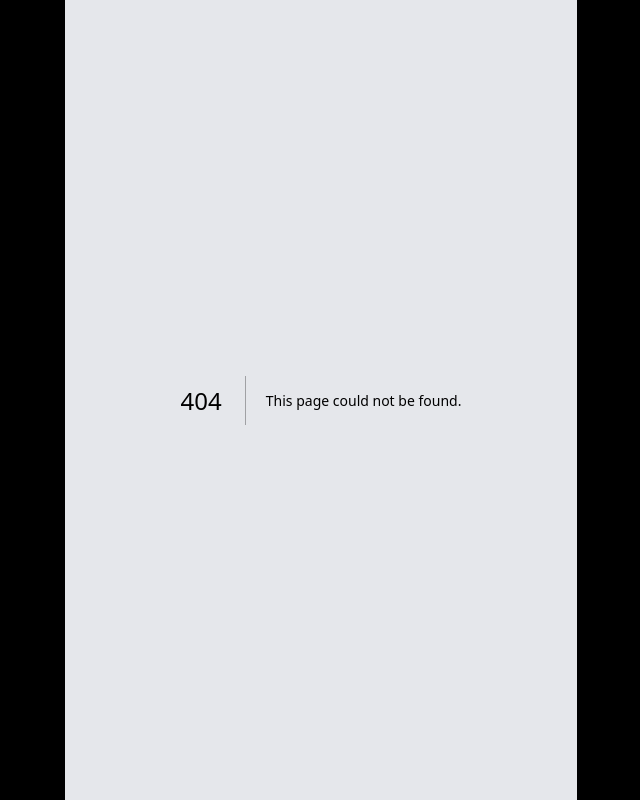
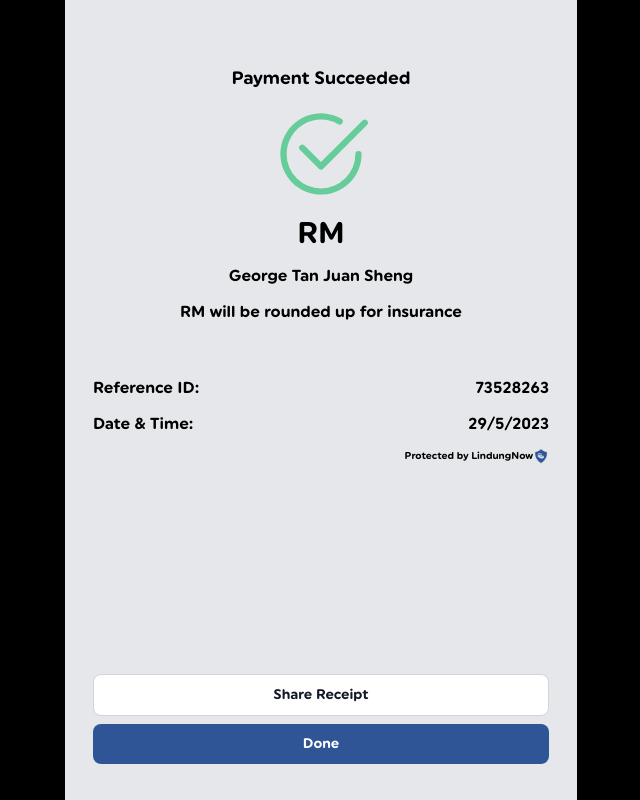
Before and after one commit to GeorgeTan615/PayHack-TwentyK, a Next.js app: page /pay3 in a window 1280 px wide. Before the commit this address had no page. Shown: the whole page, without its empty margins (319-959 px from the left). Built offline with nearby package versions, Linux system fonts and the light colour scheme.

Commit message:
Added pay3

```diff
--- a/src/pages/pay1.tsx
+++ b/src/pages/pay1.tsx
@@ -16,7 +16,7 @@ const Pay1 = () =>{
 					query: { amount: amount },
 				}} className="self-center"
 			>
-		  		<button type="button" className="mt-5 text-white bg-blue-700 hover:bg-blue-800 focus:ring-4 focus:ring-blue-300 font-medium rounded-lg text-sm px-5 py-2.5 mr-2 mb-2 dark:bg-blue-600 dark:hover:bg-blue-700 focus:outline-none dark:focus:ring-blue-800">Next</button>
+		  		<button type="button" className="mt-5 text-white bg-[#2f5597] hover:bg-[#1b7bbf] focus:ring-4 focus:ring-blue-300 font-medium rounded-lg text-sm px-5 py-2.5 mr-2 mb-2 focus:outline-none">Next</button>
 			</Link>
 			{
 				focused && (<Numpad />)
--- a/src/pages/pay2.tsx
+++ b/src/pages/pay2.tsx
@@ -1,5 +1,6 @@
 import { useRouter } from 'next/router'
 import ListBox from '@/components/ListBox';
+import Link from 'next/link';
 const Pay2 = () => {
 	const router = useRouter();
 	const {amount} = router.query;
@@ -19,7 +20,13 @@ const Pay2 = () => {
 				</div>
 
 			</div>
-			<button type="button" className="text-white bg-blue-700 hover:bg-blue-800 focus:ring-4 focus:ring-blue-300 font-medium rounded-lg text-sm px-5 py-2.5 mr-2 mb-2 dark:bg-blue-600 dark:hover:bg-blue-700 focus:outline-none dark:focus:ring-blue-800">Pay</button>
+			<Link href={{
+					pathname: '/pay3',
+					query: { amount: amount, roundedUpAmount:roundedUpAmount },
+				}} className="self-center w-full"
+			>
+				<button type="button" className="w-full text-white bg-[#2f5597] hover:bg-[#1b7bbf] focus:ring-4 focus:ring-blue-300 font-medium rounded-lg text-sm px-5 py-2.5 mr-2 mb-2 focus:outline-none">Pay</button>
+			</Link>
 
 		</div>
 	)
--- /dev/null
+++ b/src/pages/pay3.tsx
@@ -0,0 +1,43 @@
+import { useRouter } from 'next/router'
+import { BsCheck2Circle } from "react-icons/bs";
+import { IconContext } from "react-icons";
+const Pay3 = () => {
+	const router = useRouter();
+	const {amount, roundedUpAmount} = router.query;
+	return (
+		<div className="flex flex-col h-screen justify-between p-7 pt-16">
+			<div className="w-full flex flex-col items-center gap-3">
+				<div className="text-lg">Payment Succeeded</div>
+				<IconContext.Provider value={{ color: "#66cc99", className: "global-class-name" }}>
+					<BsCheck2Circle size={100}/>
+				</IconContext.Provider>
+				{/* <BsCheck2Circle  size={100}/> 66cc99 */}
+				<div className="text-3xl">RM{amount}</div>
+				<div>George Tan Juan Sheng</div>
+				<div>RM{roundedUpAmount} will be rounded up for insurance</div>
+
+				<div className="flex justify-between mt-10 w-full">
+					<div>Reference ID:</div>
+					<div>73528263</div>
+				</div>
+				<div className="flex justify-between w-full">
+					<div>Date & Time:</div>
+					<div>29/5/2023</div>
+				</div>
+				<div className="flex self-end text-[10px] justify-center items-center">
+					<div>Protected by LindungNow</div>
+					<img src="shield.png" alt="LingdungNow Shield" className="w-4" />
+				</div>
+
+			</div>
+			<div className="w-full">
+				<button type="button" className="text-gray-900 bg-white border border-gray-300 focus:outline-none hover:bg-gray-100 focus:ring-4 focus:ring-gray-200 font-medium rounded-lg text-sm px-5 py-2.5 mr-2 mb-2 w-full">Share Receipt</button>
+				<button type="button" className="text-white bg-[#2f5597] hover:bg-[#1b7bbf] focus:ring-4 focus:ring-blue-300 font-medium rounded-lg text-sm px-5 py-2.5 mr-2 mb-2 focus:outline-none w-full">Done</button>
+			</div>
+
+		</div>
+	)
+
+}
+
+export default Pay3;
```
Also changed, not shown: public/shield.png (added).
